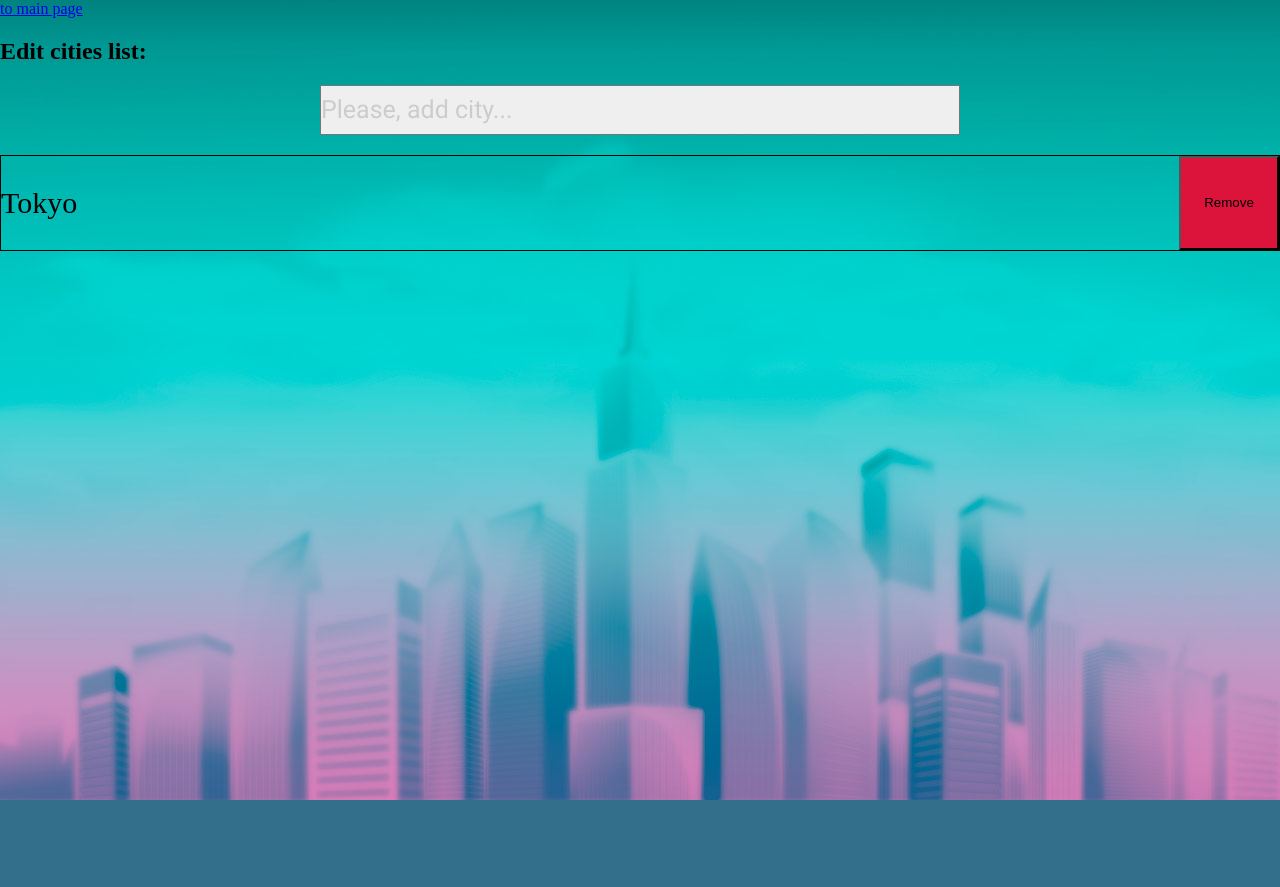
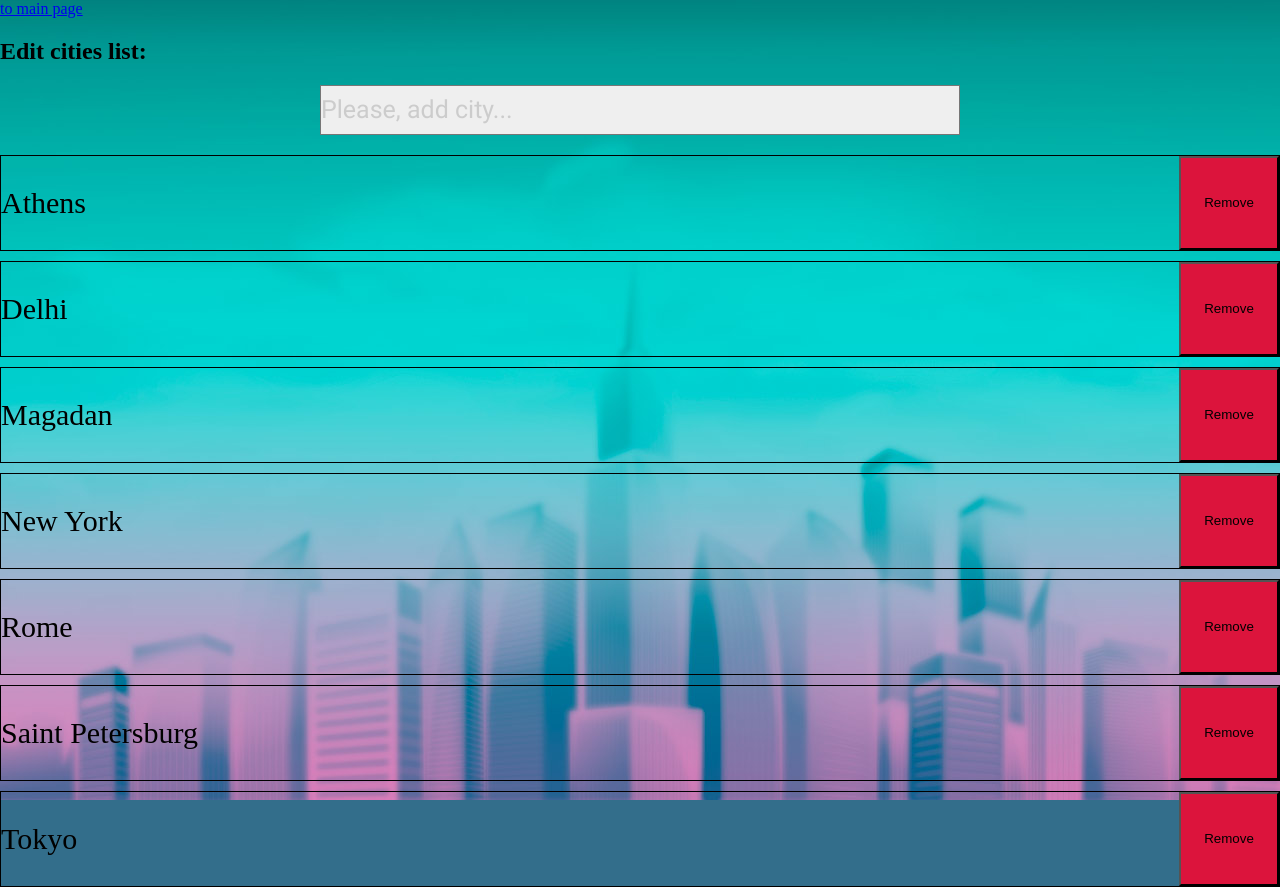
Before and after one commit to EugeneAlexeenko/weather, a React (Create React App) app: page /#/cities in a window 1280 px wide. Before the commit the page ends 800 px from the top, so only its background shows below. Built offline with nearby package versions, Linux system fonts and the light colour scheme.

Commit message:
add real cities to initial state

```diff
--- a/src/actions/index.js
+++ b/src/actions/index.js
@@ -19,21 +19,20 @@ export function removeCity(id) {
   }
 }
 
-export function loadWeather(id, nameAPI) {
-  console.log('load weather');
+export function loadWeather(id) {
+  //console.log('load weather for id', id);
   return (dispatch) => {
     dispatch({
       type: LOAD_WEATHER_START,
-      payload: { id, nameAPI }
+      payload: { id }
     });
 
     const baseUrl = `http://api.openweathermap.org`;
     const path = `/data/2.5/weather`;
     const appId = `a8ea301f97eff232520187299d334108`;
     const params = `units=metric&appid=${appId}`;
-    const city = nameAPI;
 
-    fetch(`${baseUrl}${path}?q=${city}&${params}`)
+    fetch(`${baseUrl}${path}?id=${id}&${params}`)
       .then(res => res.json())
       .then(weatherData => dispatch({
         type: LOAD_WEATHER_SUCCESS,
--- a/src/cities.js
+++ b/src/cities.js
@@ -1,20 +1,67 @@
 export default [
+  {
+    id: 264371,
+    name: 'Athens',
+    icon: 'athens.svg',
+    isVisible: true
+  },
+  {
+    id: 1816670,
+    name: 'Beijing',
+    icon: 'beijing.svg',
+    isVisible: false
+  },
+  {
+    id: 1273294,
+    name: 'Delhi',
+    icon: 'delhi.svg',
+    isVisible: true
+  },
   {
     id: 2643743,
     name: 'London',
-    nameAPI: 'London',
+    icon: 'london.svg',
+    isVisible: false
+  },
+  {
+    id: 2123628,
+    name: 'Magadan',
+    isVisible: true
+  },
+  {
+    id: 5128581,
+    name: 'New York',
+    icon: 'new_york.svg',
+    isVisible: true
+  },
+  {
+    id: 3451190,
+    name: 'Rio de Janeiro',
+    icon: 'rio_de_janeiro.svg',
+    isVisible: false
+  },
+  {
+    id: 6539761,
+    name: 'Rome',
+    icon: 'rome.svg',
+    isVisible: true
+  },
+  {
+    id: 498817,
+    name: 'Saint Petersburg',
+    icon: 'saint-petersburg.svg',
+    isVisible: true
+  },
+  {
+    id: 2147714,
+    name: 'Sydney',
+    icon: 'sydney.svg',
     isVisible: false
   },
   {
     id: 1850147,
     name: 'Tokyo',
-    nameAPI: 'Tokyo',
+    icon: 'tokyo.svg',
     isVisible: true
-  },
-  {
-    id: 3169070,
-    name: 'Rome',
-    nameAPI: 'Roma',
-    isVisible: false
   }
 ];
--- a/src/components/App.css
+++ b/src/components/App.css
@@ -1,8 +1,2 @@
 .app {
-    width: 100%;
-    height: 100vh;
-    background-image: url(../img/bg_main.jpg);
-    background-repeat: no-repeat;
-    background-position: center;
-    background-size: cover;
 }
--- a/src/components/Main.css
+++ b/src/components/Main.css
@@ -3,4 +3,5 @@
     flex-direction: row;
     justify-content: center;
     flex-wrap: wrap;
+    outline: 3px dashed blue;
 }
--- a/src/components/Main.jsx
+++ b/src/components/Main.jsx
@@ -13,8 +13,8 @@ class Main extends Component {
           <div key={city.id}>
             <WeatherPreview
               id={city.id}
-              city={city.name}
-              nameAPI={city.nameAPI}
+              cityName={city.name}
+              cityIcon={city.icon}
               weatherData={city.data}
             />
           </div>
@@ -28,7 +28,6 @@ class Main extends Component {
         <div>
           <Link to="/cities">Edit cities list</Link>
         </div>
-        <h2>Main page</h2>
         <AddCity />
         <div className="main__previews-container">
           {widgets}
--- a/src/components/WeatherPreview.css
+++ b/src/components/WeatherPreview.css
@@ -25,10 +25,13 @@
 
 .weather-preview__city-icon {
     margin-bottom: 10px;
-    width: 108px;
-    height: 108px;
-    border: 1px solid white;
+    width: 100px;
+    height: 100px;
     border-radius: 50%;
+    background-repeat: no-repeat;
+    background-size: contain;
+    background-position: center;
+    background-position: cover;
 }
 
 .weather-preview__name {
@@ -53,7 +56,7 @@
     position: relative;
     font-family: Roboto, sans-serif;
     font-weight: 400;
-    font-size: 55px;
+    font-size: 52px;
     color: #fff;
 }
 
@@ -71,7 +74,8 @@
     width: 70px;
     height: 50px;
     background-repeat: no-repeat;
-    background-position: center;
+    background-size: contain;
+    background-position: right;
 }
 
 .weather-preview__link {
--- a/src/components/WeatherPreview.jsx
+++ b/src/components/WeatherPreview.jsx
@@ -7,23 +7,20 @@ import './WeatherPreview.css';
 
 class WeatherPreview extends Component {
   componentDidMount() {
-    const { id, nameAPI, loadWeather } = this.props;
-    loadWeather(id, nameAPI);
+    const { id, loadWeather } = this.props;
+    loadWeather(id);
   }
 
   render () {
-    const { weatherData } = this.props;
+    const { cityName, weatherData } = this.props;
 
-    console.log('weatherData', weatherData);
-    console.log('icon', weatherData && weatherData.weather[0].icon);
+    const cityIcon = this.props.cityIcon || `default-city.svg`;
+    const cityIconUrl = process.env.PUBLIC_URL + `/img/icons_cities/${cityIcon}`;
 
-    // const temperature = weatherData ?
-    //   Math.round(weatherData.main.temp) :
-    //   null;
     const temperature = weatherData && Math.round(weatherData.main.temp);
-    const icon = weatherData && weatherData.weather[0].icon;
 
-    const imgUrl = process.env.PUBLIC_URL + `/img/icons_weather/icon_${icon}.svg`;
+    const weatherIcon = weatherData && weatherData.weather[0].icon;
+    const weatherIconUrl = process.env.PUBLIC_URL + `/img/icons_weather/icon_${weatherIcon}.svg`;
 
 
     return (
@@ -34,10 +31,15 @@ class WeatherPreview extends Component {
         >
           &#x2715;
         </button>
+
         <div
-          className="weather-preview__city-icon">
+          className="weather-preview__city-icon"
+          style={{backgroundImage: `url(${cityIconUrl})`}}
+        >
         </div>
-        <h3 className="weather-preview__name">{this.props.city}</h3>
+
+        <h3 className="weather-preview__name">{cityName}</h3>
+
         <div className="weather-preview__data-container">
           <div className="weather-preview__temperature">
             {temperature}
@@ -45,10 +47,11 @@ class WeatherPreview extends Component {
           </div>
           <div
             className="weather-preview__weather-icon"
-            style={{backgroundImage: `url(${imgUrl})`}}
+            style={{backgroundImage: `url(${weatherIconUrl})`}}
           >
           </div>
         </div>
+
         <Link to={`/detail/${this.props.city}`}
           className="weather-preview__link"
         >
--- a/src/index.css
+++ b/src/index.css
@@ -30,10 +30,27 @@
   box-sizing: border-box;
 }
 
+html {
+  height: 100%;
+}
+
 body {
   min-width: 320px;
+  min-height: 100%;
   margin: 0;
   padding: 0;
   font-family: Roboto sans-serif;
-  background: #336E8B;
+
+  background-color: #336E8B;
+
+  background-image: url(./img/bg_main.jpg);
+  background-repeat: no-repeat;
+  background-position: center;
+  background-size: cover;
+
+  outline: 3px solid green;
 }
+
+#root {
+  outline: 3px dashed red;
+}
--- a/src/reducers/cities.js
+++ b/src/reducers/cities.js
@@ -41,7 +41,7 @@ export default (citiesState = initialState, action) => {
         }
       });
     case LOAD_WEATHER_SUCCESS:
-      console.log('loading done: ', action.payload.weatherData);
+      // console.log('loading done: ', action.payload.weatherData);
       return citiesState.map((city) => {
         if (city.id !== +action.payload.id) {
           return city;
```
